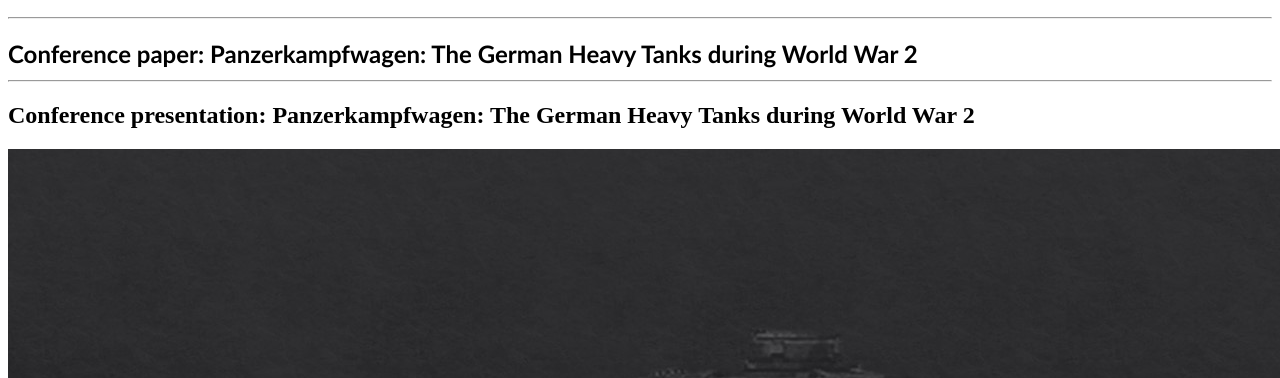
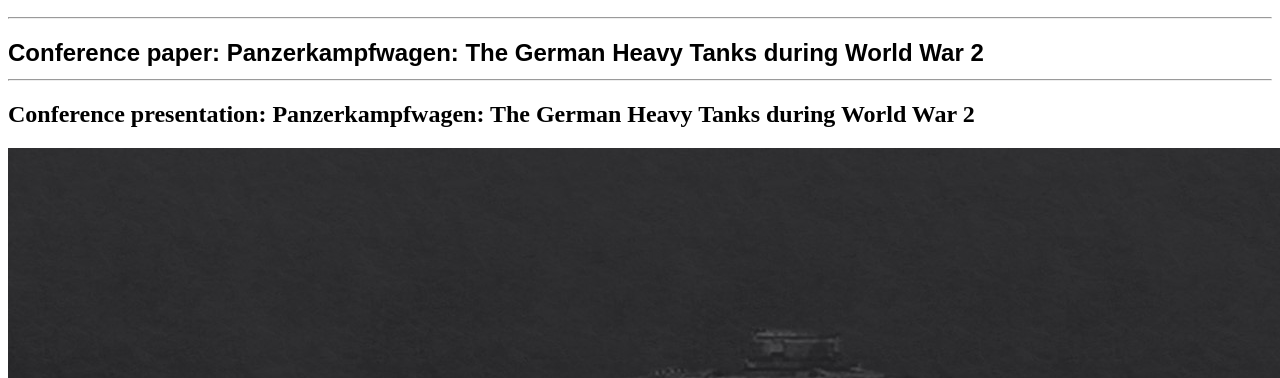
Before and after one commit to FEPSFY6822537/FY6822537, a plain HTML site: page index.html in a window 1280 px wide. Shown: the part 422-800 px from the top of the page. Drawn offline with Linux system fonts and the light colour scheme.

Commit message:
Update index.html

```diff
--- a/index.html
+++ b/index.html
@@ -7,7 +7,7 @@
           <h1><b>ENG0018 Computer Laboratory 2023/24</b></h1>
           <h2>Student URN: 6822537</h2>
         <hr>
-          <h2 style="font-family:calibri;"><b>Conference paper: Panzerkampfwagen: The German Heavy Tanks during World War 2</b>
+          <h2 style="font-family:arial, sans-serif;"><b>Conference paper: Panzerkampfwagen: The German Heavy Tanks during World War 2</b>
         <hr>
   </head>
         <!style for tables>
```
